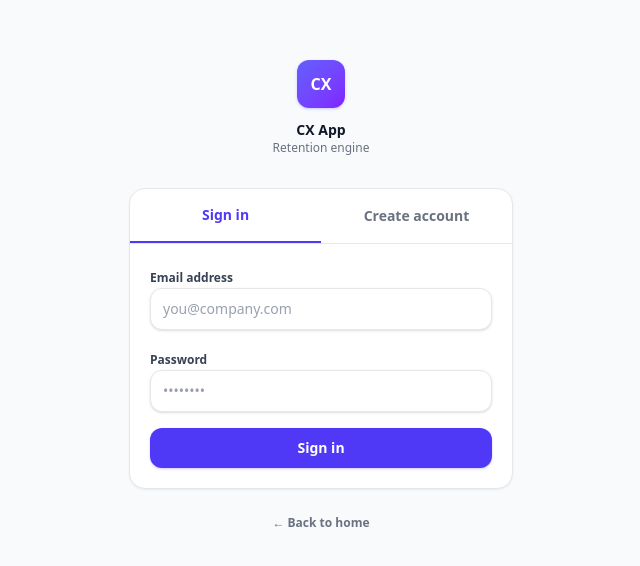
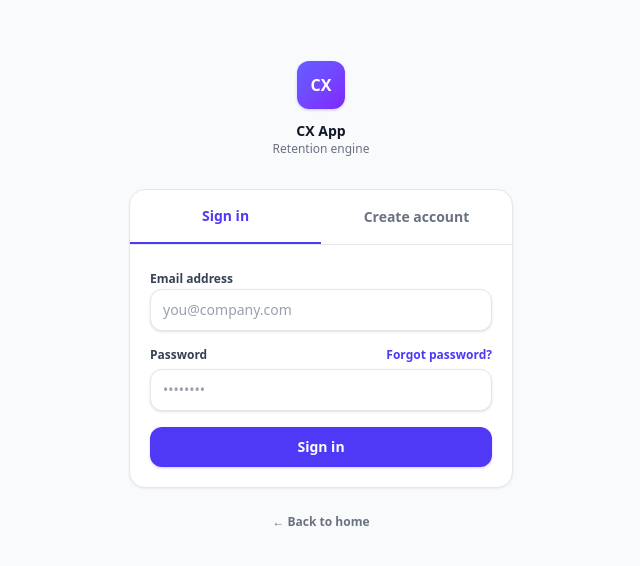
Before and after one commit to rpm6105-cmd/cx-retention-engine, a Next.js app: page /login in a window 1280 px wide. Shown: the part 104-670 px from the top of the page, without its empty margins (319-959 px from the left). Built offline with nearby package versions, Linux system fonts and the light colour scheme; no server answers.

Commit message:
Add pending approval message for login errors

```diff
--- a/app/login/page.tsx
+++ b/app/login/page.tsx
@@ -33,6 +33,10 @@ export default function LoginPage() {
     const result = await login(loginEmail, loginPassword);
     setLoginLoading(false);
     if (!result.ok) {
+      if (result.pendingApproval) {
+        setLoginError("Your account is pending approval. You'll be notified once approved.");
+        return;
+      }
       setLoginError(result.error ?? "Login failed.");
       return;
     }
@@ -113,7 +117,12 @@ export default function LoginPage() {
                 />
               </div>
               <div className="space-y-1.5">
-                <label htmlFor="login-password" className="text-xs font-semibold text-gray-700 dark:text-white/70">Password</label>
+                <div className="flex items-center justify-between">
+                  <label htmlFor="login-password" className="text-xs font-semibold text-gray-700 dark:text-white/70">Password</label>
+                  <Link href="/reset-password" className="text-xs font-semibold text-indigo-600 hover:text-indigo-700 dark:text-indigo-400">
+                    Forgot password?
+                  </Link>
+                </div>
                 <input
                   id="login-password"
                   type="password"
@@ -150,9 +159,9 @@ export default function LoginPage() {
                     <svg viewBox="0 0 20 20" fill="currentColor" className="h-6 w-6"><path fillRule="evenodd" d="M16.704 4.296a1 1 0 0 1 0 1.414l-7.5 7.5a1 1 0 0 1-1.414 0l-3.5-3.5a1 1 0 0 1 1.414-1.414l2.793 2.793 6.793-6.793a1 1 0 0 1 1.414 0Z" clipRule="evenodd" /></svg>
                   </div>
                   <div>
-                    <div className="text-sm font-semibold text-gray-900 dark:text-white">Check your email</div>
+                    <div className="text-sm font-semibold text-gray-900 dark:text-white">Request submitted!</div>
                     <div className="mt-1 text-xs text-gray-500 dark:text-white/60">
-                      We sent a confirmation link to <span className="font-semibold">{signupEmail}</span>. Click it to activate your account then sign in.
+                      Your account for <span className="font-semibold">{signupEmail}</span> is pending approval. You'll be notified once approved.
                     </div>
                   </div>
                   <button
```
